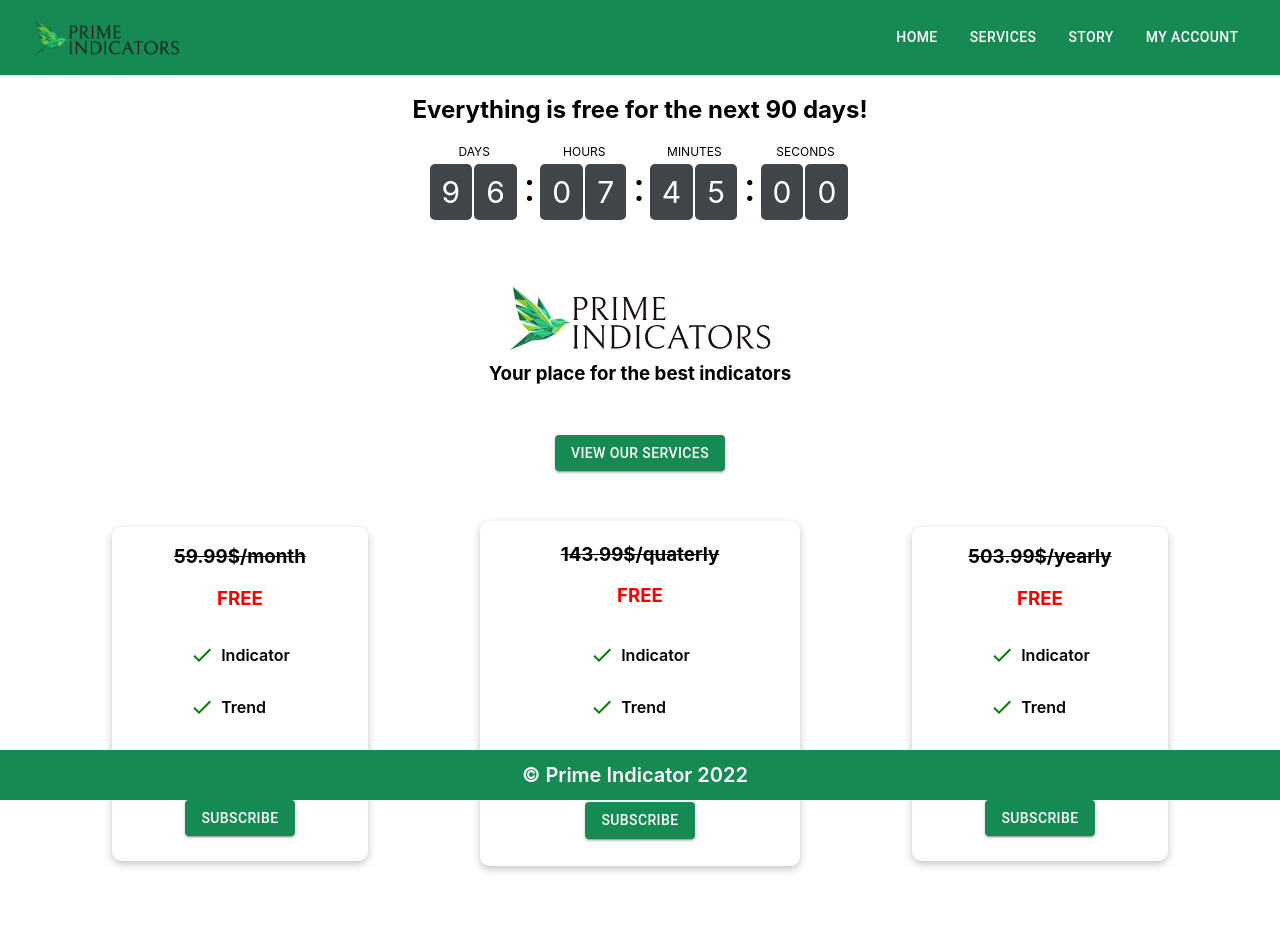
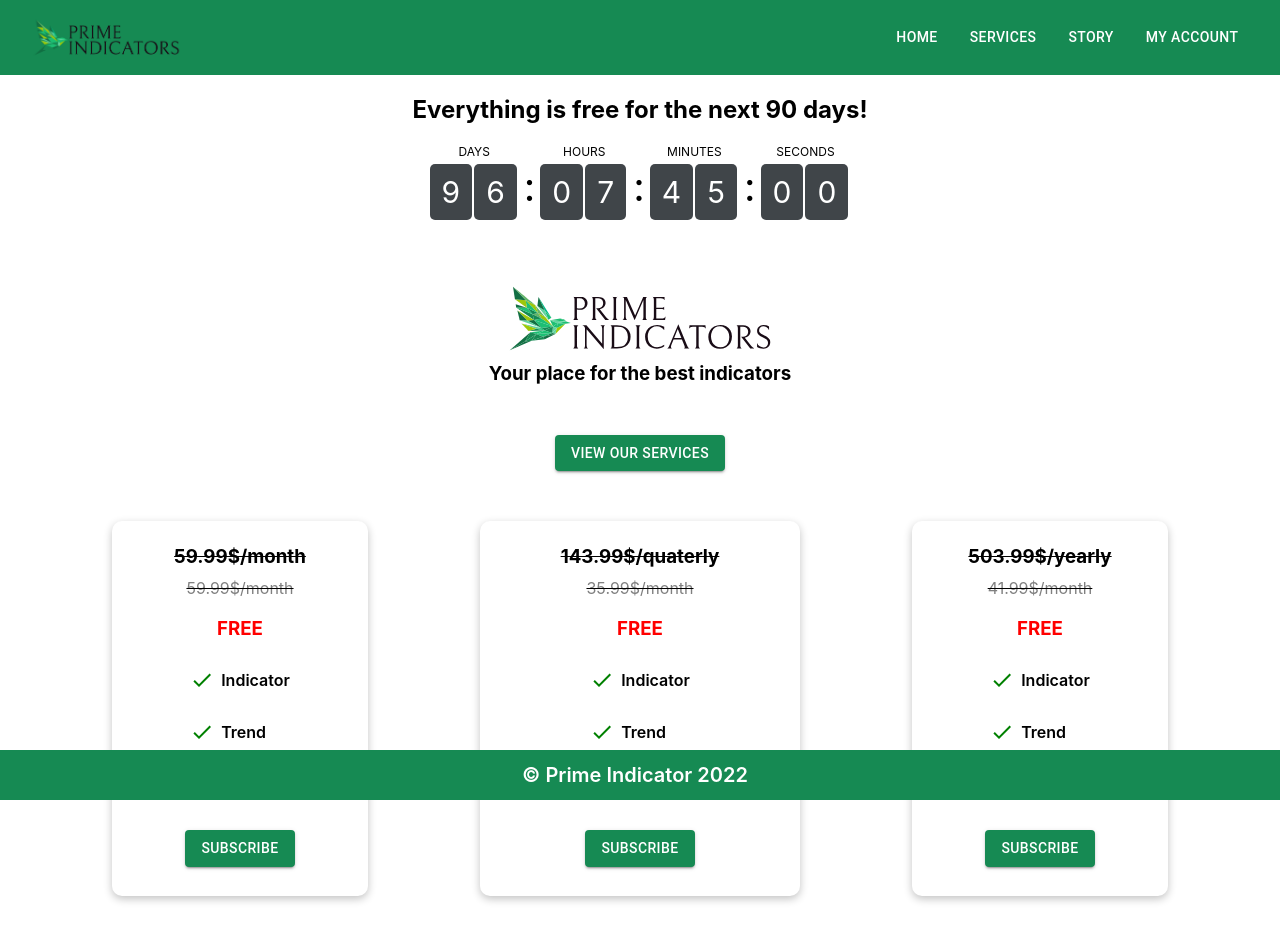
Before and after one commit to ikrash3d/primeIndicators, a React (Create React App) app in the folder website/: page /home in a window 1280 px wide. Shown: the top 940 px of the page. Built offline with nearby package versions, Linux system fonts and the light colour scheme.

Commit message:
${commitMessage}

```diff
--- a/website/src/components/card/Card.js
+++ b/website/src/components/card/Card.js
@@ -15,6 +15,7 @@
       <div className={styles.cardHeader}>
         <s>
           <h3>{props.price}</h3>
+          <span>{props.monthly}</span>
         </s>
         <h3 style={{ color: "red" }}>FREE</h3>
       </div>
--- a/website/src/components/card/Card.module.css
+++ b/website/src/components/card/Card.module.css
@@ -5,7 +5,7 @@
   align-items: center;
   width: 20%;
   padding-bottom: 25px;
-  height: 100%;
+  height: 350px;
   box-shadow: rgba(0, 0, 0, 0.24) 0px 3px 8px;
   background-color: rgba(255, 255, 255, 1);
   border-radius: 10px;
@@ -13,6 +13,14 @@
 
 .cardHeader {
   text-align: center;
+}
+
+.cardHeader span {
+  color: grey;
+}
+
+.cardHeader h3 {
+  margin-bottom: 10px;
 }
 
 .cardFooter {
--- a/website/src/components/signup-subscription/SignupSubscription.js
+++ b/website/src/components/signup-subscription/SignupSubscription.js
@@ -52,6 +52,8 @@
         {props.value === props.index && (
           <div className={styles.container}>
             <h2>Please, chose a subscription</h2>
+            <span>Even though the content is free for the next 90 days, you must choose a subscription.</span>
+            <br></br>
             <div className={styles.subContainer}>
               {subscriptions.map((subscription) => {
                 return (
--- a/website/src/components/signup-subscription/SignupSubscription.module.css
+++ b/website/src/components/signup-subscription/SignupSubscription.module.css
@@ -25,6 +25,12 @@
   margin-top: 0;
 }
 
+.container span {
+  color: red;
+  font-weight: 700;
+  text-align: center;
+}
+
 @media screen and (max-width: 768px) {
   .container {
     width: 85%;
--- a/website/src/pages/Home/Home.js
+++ b/website/src/pages/Home/Home.js
@@ -13,7 +13,7 @@
 const PROMO_DURATION = STARTING_DATE + DAYS * SECONDS_PER_DAY;
 
 const Home = (props) => {
-  const [cardDimensions, setCardDimensions] = useState({ height: "320px", width: "25%" });
+  const [cardDimensions, setCardDimensions] = useState({ height: "350px", width: "25%" });
 
   const navigate = useNavigate();
 
@@ -36,7 +36,7 @@
         setCardDimensions({ height: "", width: "90%" });
         return;
       }
-      setCardDimensions({ height: "320px", width: "25%" });
+      setCardDimensions({ height: "350px", width: "25%" });
     });
   }, []);
 
@@ -51,9 +51,14 @@
       </Button>
 
       <div className={styles.servicesContainer}>
-        <Card price="59.99$/month"></Card>
-        <Card height={cardDimensions.height} width={cardDimensions.width} price="143.99$/quaterly"></Card>
-        <Card price="503.99$/yearly"></Card>
+        <Card price="59.99$/month" monthly="59.99$/month"></Card>
+        <Card
+          height={cardDimensions.height}
+          width={cardDimensions.width}
+          price="143.99$/quaterly"
+          monthly="35.99$/month"
+        ></Card>
+        <Card price="503.99$/yearly" monthly="41.99$/month"></Card>
       </div>
     </Layout>
   );
--- a/website/src/pages/Home/Home.module.css
+++ b/website/src/pages/Home/Home.module.css
@@ -1,9 +1,5 @@
 .imgContainer {
   width: 30%;
-}
-
-.imgContainer:hover {
-  cursor: pointer;
 }
 
 .buttonContainer {
--- a/website/src/pages/Signup/SignupPage.js
+++ b/website/src/pages/Signup/SignupPage.js
@@ -75,7 +75,7 @@
           <div className={styles.actionButton}>
             <Button
               variant="contained"
-              style={{ backgroundColor: "#168a53", marginBottom: "20px", width: "auto" }}
+              style={{ backgroundColor: "#168a53", marginBottom: "20px", width: "150px" }}
               onClick={toggleSignupForm}
             >
               Confirm
@@ -84,7 +84,7 @@
             <Button
               variant="contained"
               className={styles.button}
-              style={{ backgroundColor: "#168a53", marginBottom: "20px", width: "auto" }}
+              style={{ backgroundColor: "#168a53", marginBottom: "20px", width: "150px" }}
               onClick={() => navigate("/home")}
             >
               Go back home
@@ -96,7 +96,7 @@
       {value === 1 && (
         <Button
           variant="contained"
-          style={{ backgroundColor: "#168a53", margin: "40px 0px 20px 0px", width: "100px" }}
+          style={{ backgroundColor: "#168a53", margin: "40px 0px 20px 0px", width: "150px" }}
           onClick={() => setValue(0)}
         >
           Go back
--- a/website/src/pages/Signup/SignupPage.module.css
+++ b/website/src/pages/Signup/SignupPage.module.css
@@ -8,9 +8,9 @@
 
 .actionButton {
   display: flex;
-  justify-content: space-around;
+  justify-content: space-evenly;
   align-items: center;
-  width: 20%;
+  width: 40%;
 }
 
 p,
```
